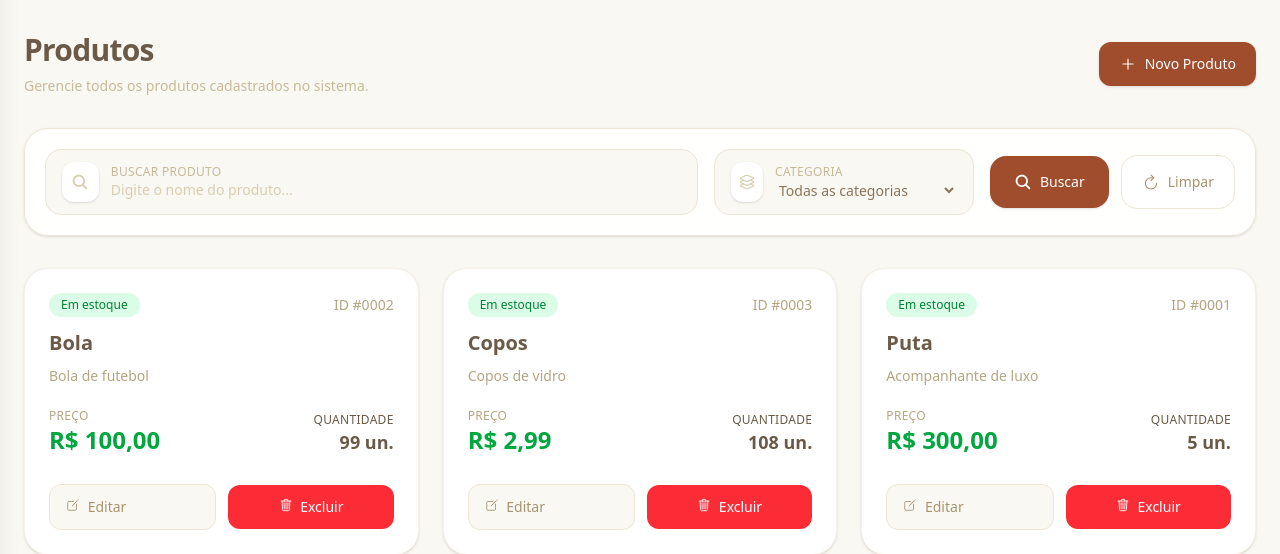
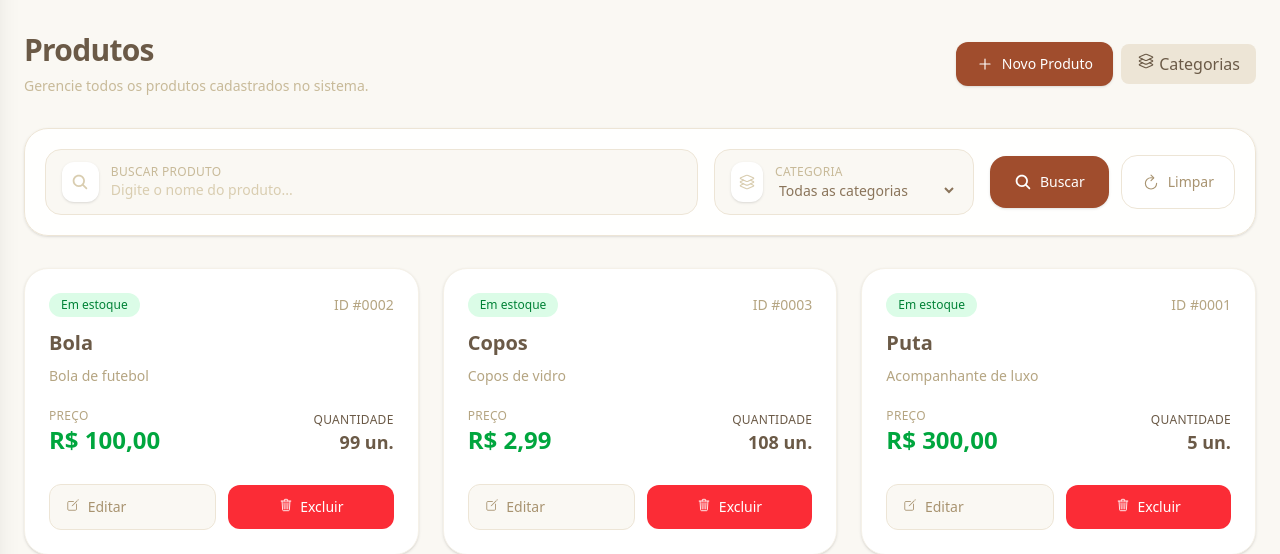
Before and after one commit to Joao-Valerio/Estoque, a Django app: page /produtos/ in a window 1280 px wide. Shown: the part 81-635 px from the top of the page. Run offline with Django 5.2, Linux system fonts and the light colour scheme; data comes from the database, SQL or seed files in the repository; style sheets or scripts are compiled from the project's sources.

Commit message:
feat: criar nova categoria

```diff
--- a/website/templates/produtos.html
+++ b/website/templates/produtos.html
@@ -18,7 +18,7 @@ Produtos - StockBot
                 Gerencie todos os produtos cadastrados no sistema.
             </p>
         </div>
-        <!-- ACTION BUTTON -->
+        <div class="flex flex-wrap items-center gap-2">
             <a
                 href="{% url 'create_produto' %}"
                 class="btn-primary
@@ -40,6 +40,14 @@ Produtos - StockBot
                 ></ion-icon>
                 Novo Produto
             </a>
+            <a href="{% url 'create_categoria' %}" class="btn-secondary">
+                <ion-icon
+                    name="layers-outline"
+                    class="text-lg"
+                ></ion-icon>
+                Categorias
+            </a>
+        </div>
 
     </div>
 <!-- SEARCH + FILTER -->
```
Lines whose indentation alone changed are shown as unchanged.
